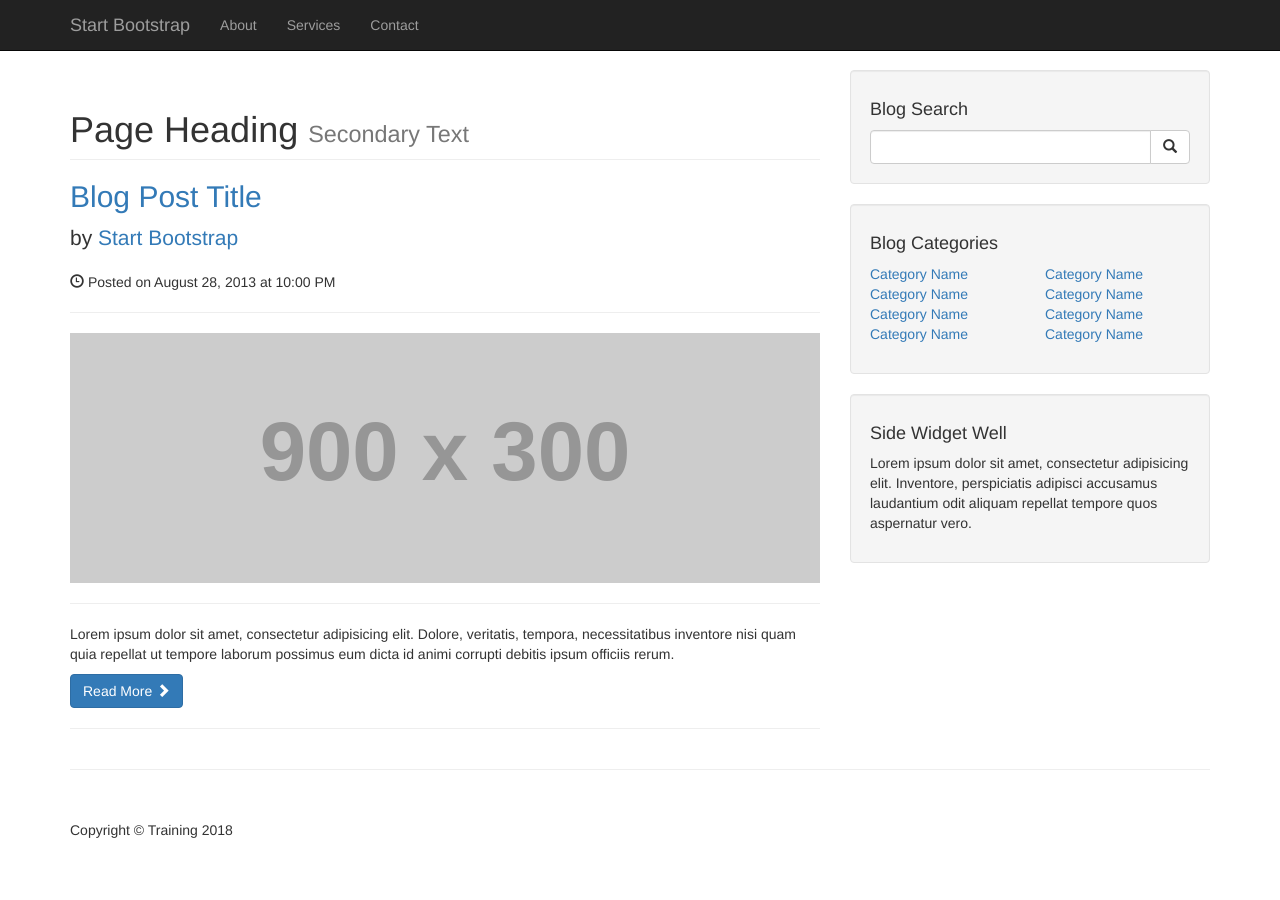
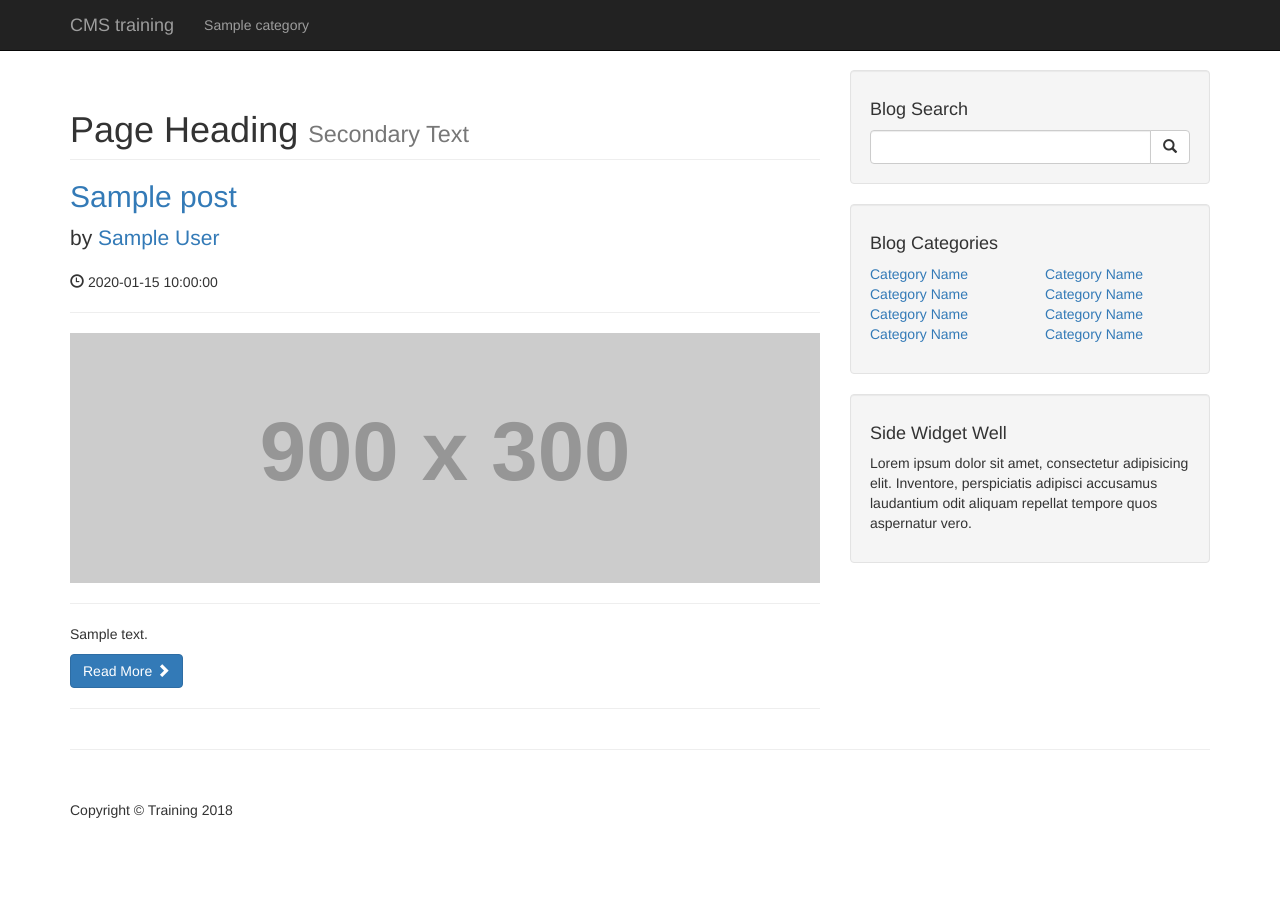
Before and after one commit to manasye/CMS-Blogging-System, a PHP site: page / in a window 1280 px wide. After the commit the page ends 818 px from the top, so only its background shows below. Run offline with PHP 8.4, Linux system fonts and the light colour scheme; tables that the repository leaves empty or names only in its code hold one stand-in row (values such as "Sample post"); grey boxes labelled with a size stand in for pictures from a placeholder-image service; some libraries are stand-ins or nearby versions.

Commit message:
Add db synchronization between posts and localhost database

```diff
--- a/includes/header.php
+++ b/includes/header.php
@@ -9,7 +9,7 @@
     <meta name="description" content="">
     <meta name="author" content="">
 
-    <title>Blog Home - Start Bootstrap Template</title>
+    <title>CMS Training</title>
 
     <!-- Bootstrap Core CSS -->
     <link href="css/bootstrap.min.css" rel="stylesheet">
--- a/includes/navigation.php
+++ b/includes/navigation.php
@@ -8,20 +8,20 @@
                     <span class="icon-bar"></span>
                     <span class="icon-bar"></span>
                 </button>
-                <a class="navbar-brand" href="#">Start Bootstrap</a>
+                <a class="navbar-brand" href="#">CMS training</a>
             </div>
             <!-- Collect the nav links, forms, and other content for toggling -->
             <div class="collapse navbar-collapse" id="bs-example-navbar-collapse-1">
                 <ul class="nav navbar-nav">
-                    <li>
-                        <a href="#">About</a>
-                    </li>
-                    <li>
-                        <a href="#">Services</a>
-                    </li>
-                    <li>
-                        <a href="#">Contact</a>
-                    </li>
+                    <?php
+                        $query = "SELECT * FROM categories";
+                        $result = mysqli_query($connection, $query);
+
+                        while ($row = mysqli_fetch_assoc($result)) {
+                            $cat_title = $row['cat_title'];
+                            echo "<li><a href = '#'> $cat_title </a></li>";
+                        }
+                    ?>
                 </ul>
             </div>
             <!-- /.navbar-collapse -->
--- a/index.php
+++ b/index.php
@@ -1,3 +1,6 @@
+<!-- Connection -->
+<?php include "includes/db.php" ?>
+
 <!-- Header -->
 <?php include "includes/header.php" ?>
 
@@ -12,26 +15,42 @@
             <!-- Blog Entries Column -->
             <div class="col-md-8">
 
+                <?php
+                    $query = "SELECT * FROM posts";
+                    $result = mysqli_query($connection, $query);
+
+                    while ($row = mysqli_fetch_assoc($result)) {
+                        $post_title = $row['post_title'];
+                        $post_author = $row['post_author'];
+                        $post_date = $row['post_date'];
+                        $post_image = $row['post_image'];
+                        $post_content = $row['post_content'];
+
+                        ?>
+
                         <h1 class="page-header">
                             Page Heading
                             <small>Secondary Text</small>
                         </h1>
 
-                <!-- First Blog Post -->
+                        <!-- Blog Post -->
                         <h2>
-                    <a href="#">Blog Post Title</a>
+                            <a href="#"><?php echo $post_title ?></a>
                         </h2>
                         <p class="lead">
-                    by <a href="index.php">Start Bootstrap</a>
+                            by <a href="index.php"><?php echo $post_author ?></a>
                         </p>
-                <p><span class="glyphicon glyphicon-time"></span> Posted on August 28, 2013 at 10:00 PM</p>
+                        <p><span class="glyphicon glyphicon-time"></span> <?php echo $post_date ?></p>
                         <hr>
                         <img class="img-responsive" src="http://placehold.it/900x300" alt="">
                         <hr>
-                <p>Lorem ipsum dolor sit amet, consectetur adipisicing elit. Dolore, veritatis, tempora, necessitatibus inventore nisi quam quia repellat ut tempore laborum possimus eum dicta id animi corrupti debitis ipsum officiis rerum.</p>
+                        <p><?php echo $post_content ?></p>
                         <a class="btn btn-primary" href="#">Read More <span class="glyphicon glyphicon-chevron-right"></span></a>
 
                         <hr>
+
+                    <?php }
+                ?>
 
             </div>
 
```
Lines whose indentation alone changed are shown as unchanged.
